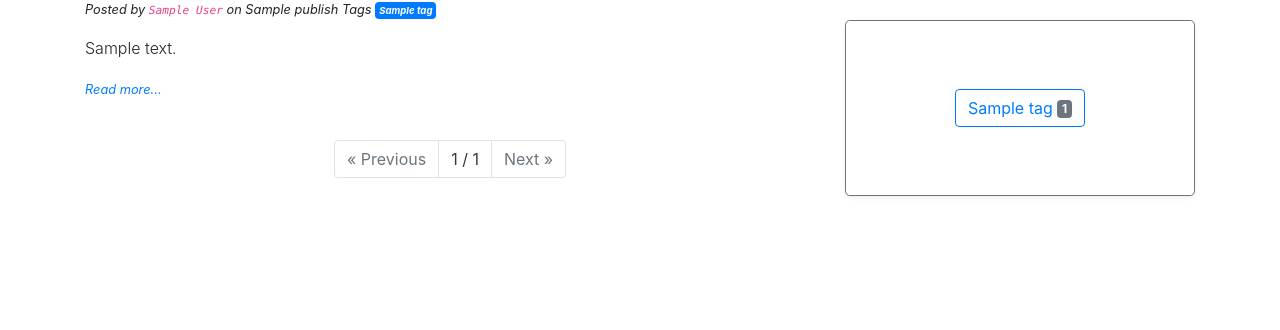
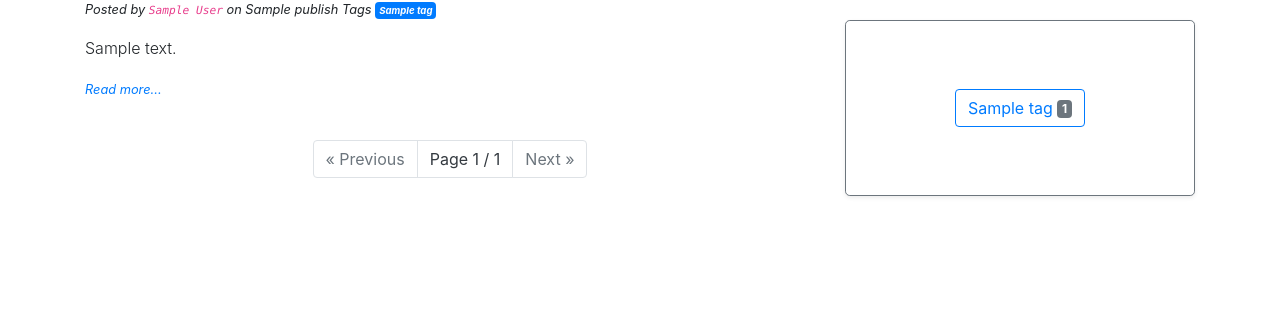
Before and after one commit to xinyuwen101/django_blog, a Django app: template templates/post/list.html in a window 1280 px wide. Shown: the part 156-486 px from the top of the page. Run offline with Django 3.2, Linux system fonts and the light colour scheme; the template is opened without the code that fills it: most values are stand-ins (such as "Sample title", 1, 10 or a date in 2020); some libraries are stand-ins or nearby versions.

Commit message:
Update list.html

```diff
--- a/templates/post/list.html
+++ b/templates/post/list.html
@@ -46,7 +46,8 @@
                         <a class="page-link" href="#" tabindex="-1" aria-disabled="true">&laquo; Previous</a></li>
                 {% endif %}
                 <li class="page-item disabled">
-                    <span class="page-link text-dark">{{ posts.number }} / {{ posts.paginator.num_pages }}</span></li>
+                    <span class="page-link text-dark">
+                        Page {{ posts.number }} / {{ posts.paginator.num_pages }}</span></li>
                 {% if posts.has_next %}
                     <li class="page-item">
                         <a class="page-link" href="?page={{ posts.next_page_number }}">Next &raquo;</a></li>
```
